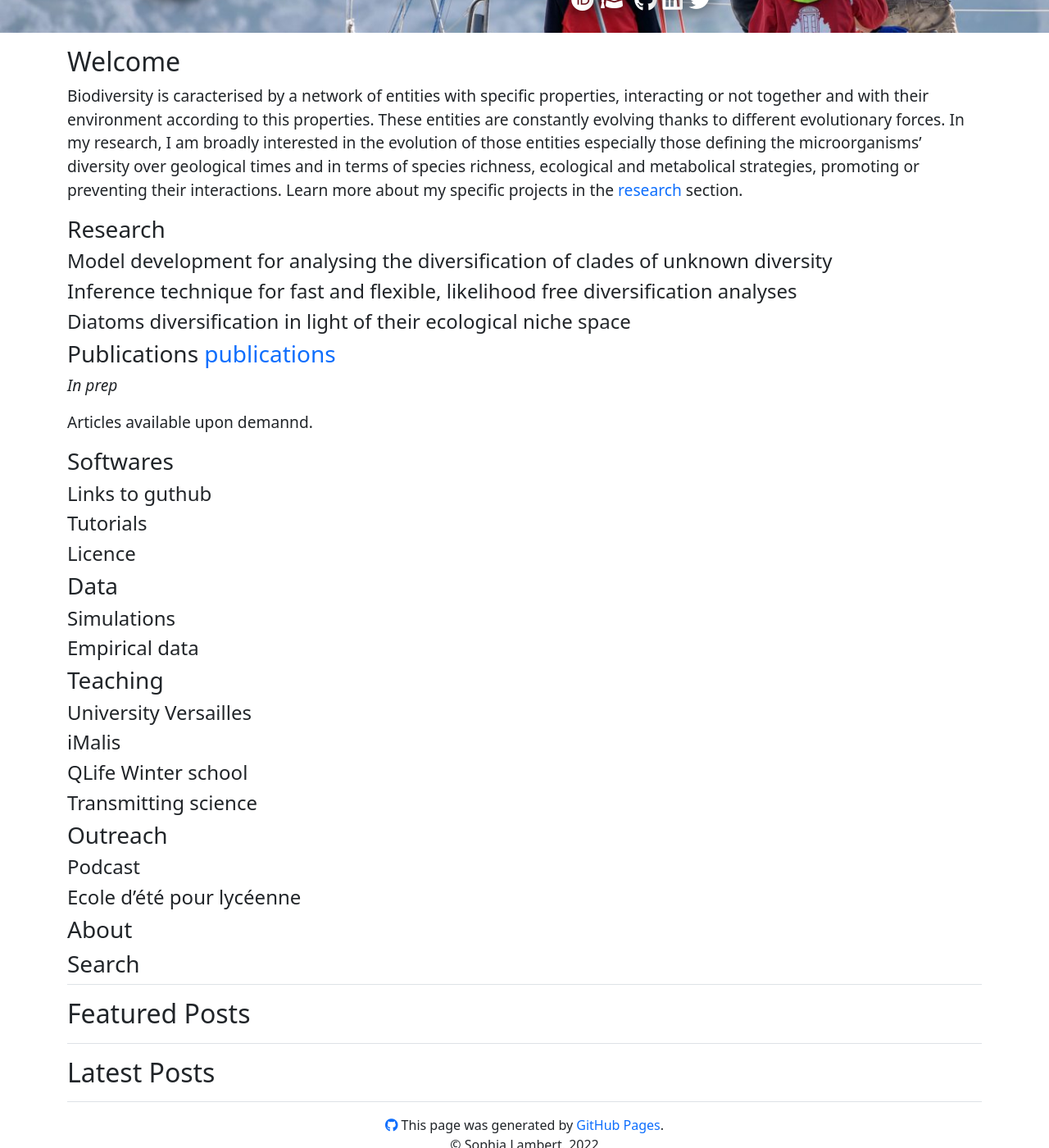
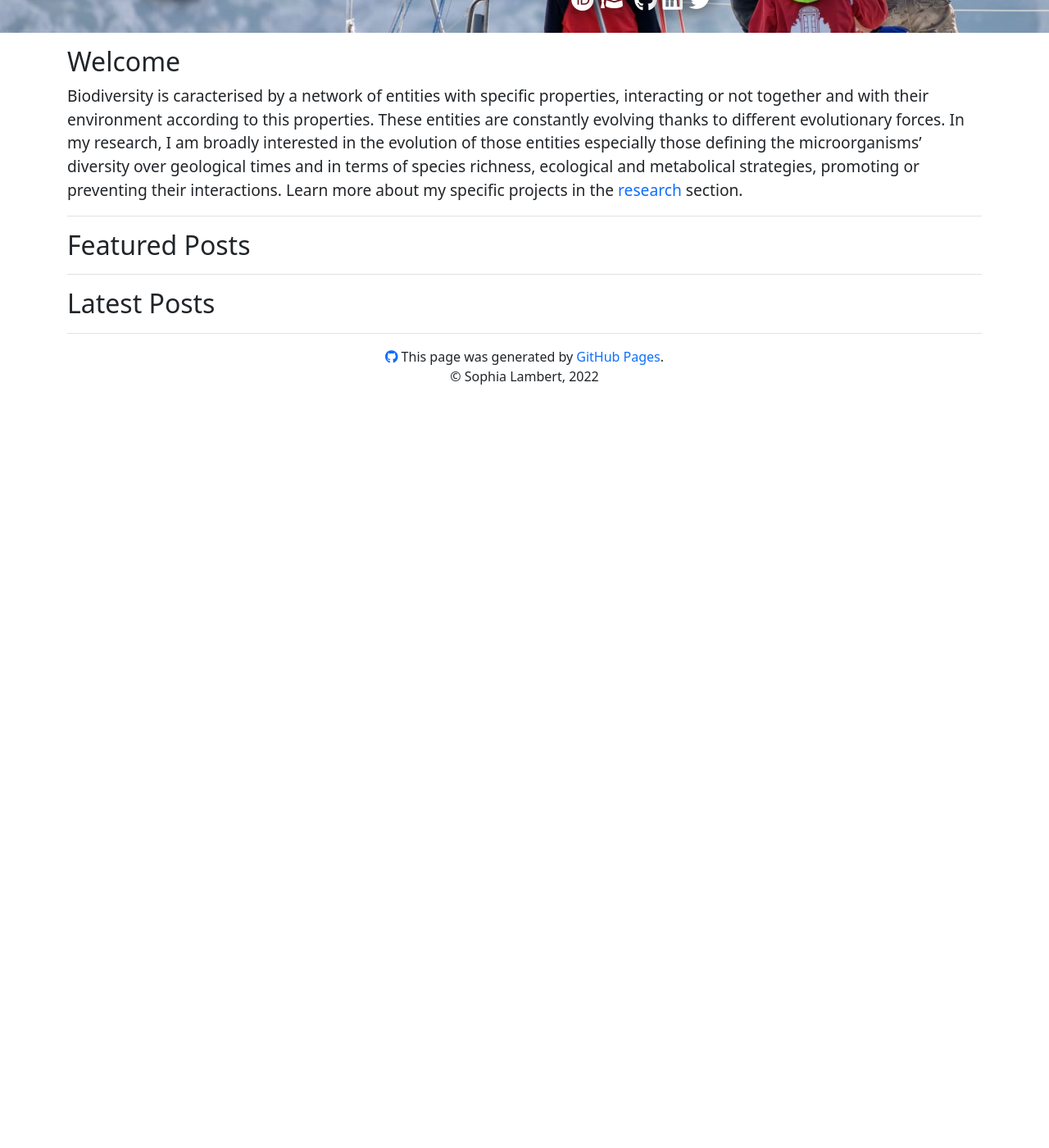
Before and after one commit to sophia-lambert/sophia-lambert.github.io, a Jekyll site: the page built from index.md, in a window 1280 px wide and 1400 px high, scrolled down 230 px. Shown: the whole window at 82% size. Built offline with Jekyll 4.4.1, drawn with Linux system fonts in a browser that asks for light colours; after the commit the page ends 900 px from its top, so only the background shows below that.

Commit message:
Update index.md

```diff
--- a/index.md
+++ b/index.md
@@ -7,51 +7,3 @@ use_fontawesome: true
 ## Welcome
 
 Biodiversity is caracterised by a network of entities with specific properties, interacting or not together and with their environment according to this properties. These entities are constantly evolving thanks to different evolutionary forces. In my research, I am broadly interested in the evolution of those entities especially those defining the microorganisms' diversity over geological times and in terms of species richness, ecological and metabolical strategies, promoting or preventing their interactions. Learn more about my specific projects in the [research](research.md) section.
-
-### Research
-
-#### Model development for analysing the diversification of clades of unknown diversity
-
-#### Inference technique for fast and flexible, likelihood free diversification analyses
-
-#### Diatoms diversification in light of their ecological niche space
-
-### Publications [publications](publications.md)
-
-_In prep_
-
-Articles available upon demannd.
-
-### Softwares
-
-#### Links to guthub
-
-#### Tutorials
-
-#### Licence
-
-### Data
-
-#### Simulations
-
-#### Empirical data
-
-### Teaching
-
-#### University Versailles
-
-#### iMalis
-
-#### QLife Winter school
-
-#### Transmitting science
-
-### Outreach
-
-#### Podcast
-
-#### Ecole d'été pour lycéenne
-
-### About
-
-### Search
```
